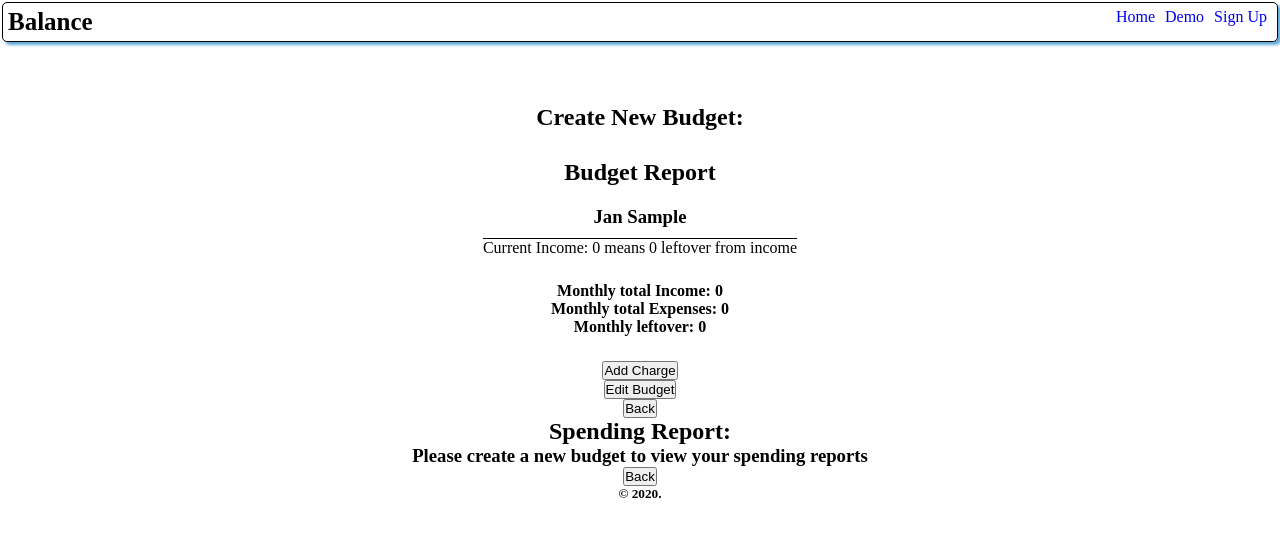
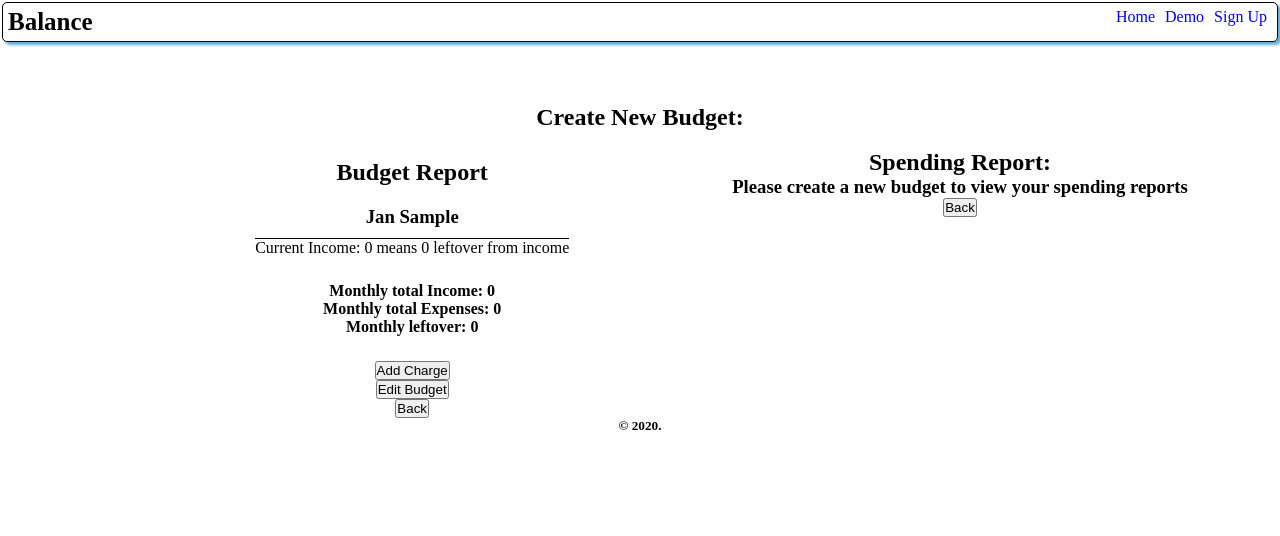
Before and after one commit to Cosmic-Noir/balance-app, a React (Create React App) app: page /createBudget in a window 1280 px wide. Both pictures are taken after typing "Sample" into the empty fields and a click on the button "Create Budget". Shown: the top 536 px of the page. Built offline with nearby package versions, Linux system fonts and the light colour scheme.

Commit message:
Added width-dependant styling to budget

```diff
--- a/src/components/budget/budget.css
+++ b/src/components/budget/budget.css
@@ -1,10 +1,5 @@
-tr.remaining td {
-  border-top: 1px solid black;
-  width: 200px;
-}
-
-tr.remaining {
-  width: 100px;
+.budgetReport {
+  min-width: 80%;
 }
 
 .charges_table {
@@ -45,3 +40,20 @@ tr.remaining {
 .title {
   margin: 10px;
 }
+
+.wrapper {
+  display: flex;
+  flex-direction: column;
+  justify-content: center;
+}
+
+@media screen and (min-width: 900px) {
+  .budgetReport {
+    min-width: 50%;
+  }
+  .wrapper {
+    display: flex;
+    flex-direction: row;
+    justify-content: center;
+  }
+}
--- a/src/components/budget/budget.js
+++ b/src/components/budget/budget.js
@@ -426,6 +426,7 @@ class Budget extends Component {
   render() {
     // const { month_name } = this.state.month_name;
     return (
+      <div className="wrapper">
         <div className="budgetReport flex-column">
           <h2 className="title">Budget Report</h2>
 
@@ -450,8 +451,9 @@ class Budget extends Component {
             <h4>Monthly total Expenses: {this.displayExpenses()}</h4>
             <h4>
               Monthly leftover:{" "}
-            {Math.round((this.displayIncome() + this.displayExpenses()) * 100) /
-              100}
+              {Math.round(
+                (this.displayIncome() + this.displayExpenses()) * 100
+              ) / 100}
             </h4>
           </div>
           <AddCharge
@@ -478,6 +480,7 @@ class Budget extends Component {
           <button onClick={this.handleBack} type="button">
             Back
           </button>
+        </div>
         <div className="">
           <ViewSpending />
         </div>
```
Lines whose indentation alone changed are shown as unchanged.
